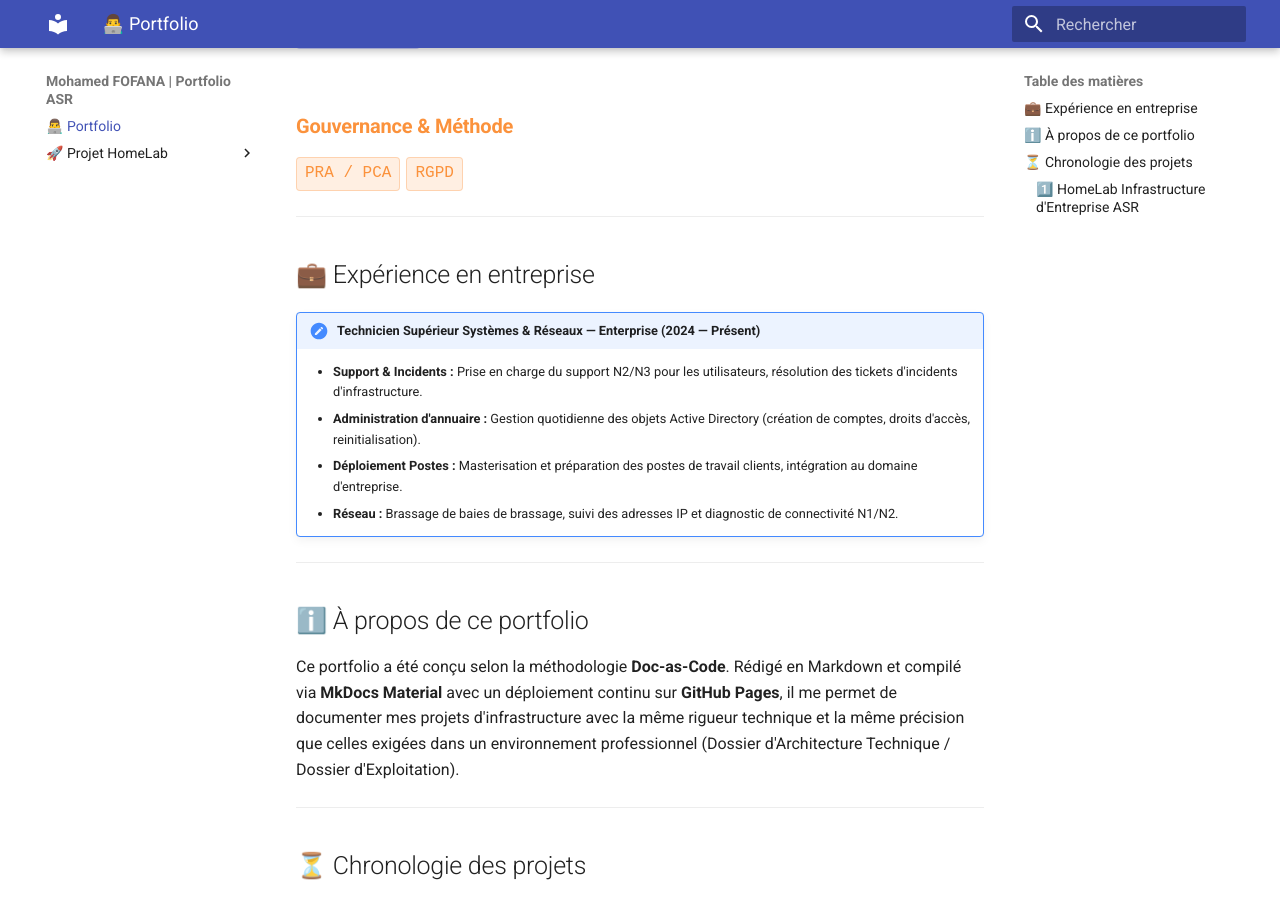
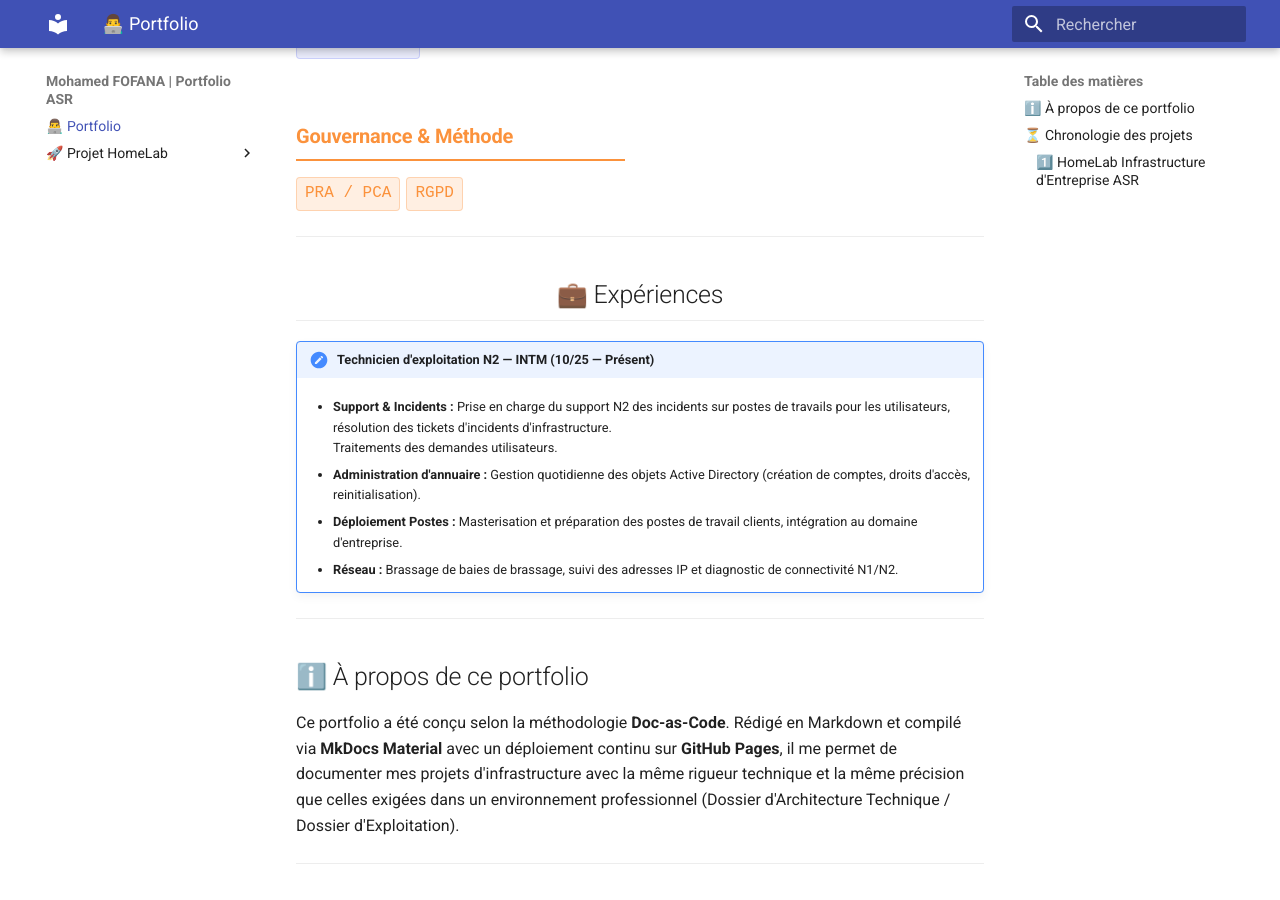
Before and after one commit to mohamedfofana/HomeLab, an MkDocs documentation site: the page built from docs/index.md, in a window 1280 px wide and 900 px high, scrolled down 875 px. Built offline with MkDocs 1.6.1 and Material for MkDocs 9.7.7, drawn with Linux system fonts in a browser that asks for light colours.

Commit message:
Update index.md

```diff
--- a/docs/index.md
+++ b/docs/index.md
@@ -33,7 +33,7 @@
 
   <!-- Systèmes & Virtualisation (Bleu Clair) -->
   <div>
-    <h3 style="color: #60a5fa !important; margin-bottom: 0.8rem; font-weight: bold; font-size: 1.0rem;">Systèmes & Virtualisation</h3>
+    <h3 style="color: #60a5fa !important; margin-bottom: 0.8rem; font-weight: bold; font-size: 1.0rem; border-bottom: 2px solid #60a5fa; padding-bottom: 0.4rem;">Systèmes & Virtualisation</h3>
     <div style="display: flex; flex-wrap: wrap; gap: 6px;">
       <span style="background: rgba(96, 165, 250, 0.15); color: #60a5fa; border: 1px solid rgba(96, 165, 250, 0.3); border-radius: 4px; padding: 3px 8px; font-size: 0.8rem; font-family: monospace;">Windows Server</span>
       <span style="background: rgba(96, 165, 250, 0.15); color: #60a5fa; border: 1px solid rgba(96, 165, 250, 0.3); border-radius: 4px; padding: 3px 8px; font-size: 0.8rem; font-family: monospace;">Linux (Debian)</span>
@@ -45,7 +45,7 @@
 
   <!-- Sécurité (Bleu Indigo) -->
   <div>
-    <h3 style="color: #818cf8 !important; margin-bottom: 0.8rem; font-weight: bold; font-size: 1.0rem;">Sécurité</h3>
+    <h3 style="color: #818cf8 !important; margin-bottom: 0.8rem; font-weight: bold; font-size: 1.0rem; border-bottom: 2px solid #818cf8; padding-bottom: 0.4rem;">Sécurité</h3>
     <div style="display: flex; flex-wrap: wrap; gap: 6px;">
       <span style="background: rgba(129, 140, 248, 0.15); color: #818cf8; border: 1px solid rgba(129, 140, 248, 0.3); border-radius: 4px; padding: 3px 8px; font-size: 0.8rem; font-family: monospace;">pfSense / OPNsense</span>
       <span style="background: rgba(129, 140, 248, 0.15); color: #818cf8; border: 1px solid rgba(129, 140, 248, 0.3); border-radius: 4px; padding: 3px 8px; font-size: 0.8rem; font-family: monospace;">DMZ</span>
@@ -55,7 +55,7 @@
 
   <!-- Supervision (Violet) -->
   <div>
-    <h3 style="color: #c084fc !important; margin-bottom: 0.8rem; font-weight: bold; font-size: 1.0rem;">Supervision</h3>
+    <h3 style="color: #c084fc !important; margin-bottom: 0.8rem; font-weight: bold; font-size: 1.0rem; border-bottom: 2px solid #c084fc; padding-bottom: 0.4rem;">Supervision</h3>
     <div style="display: flex; flex-wrap: wrap; gap: 6px;">
       <span style="background: rgba(192, 132, 252, 0.15); color: #c084fc; border: 1px solid rgba(192, 132, 252, 0.3); border-radius: 4px; padding: 3px 8px; font-size: 0.8rem; font-family: monospace;">Zabbix</span>
     </div>
@@ -63,7 +63,7 @@
 
   <!-- Gouvernance & Méthode (Orange) -->
   <div>
-    <h3 style="color: #fb923c !important; margin-bottom: 0.8rem; font-weight: bold; font-size: 1.0rem;">Gouvernance & Méthode</h3>
+    <h3 style="color: #fb923c !important; margin-bottom: 0.8rem; font-weight: bold; font-size: 1.0rem; border-bottom: 2px solid #fb923c; padding-bottom: 0.4rem;">Gouvernance & Méthode</h3>
     <div style="display: flex; flex-wrap: wrap; gap: 6px;">
       <span style="background: rgba(251, 146, 60, 0.15); color: #fb923c; border: 1px solid rgba(251, 146, 60, 0.3); border-radius: 4px; padding: 3px 8px; font-size: 0.8rem; font-family: monospace;">PRA / PCA</span>
       <span style="background: rgba(251, 146, 60, 0.15); color: #fb923c; border: 1px solid rgba(251, 146, 60, 0.3); border-radius: 4px; padding: 3px 8px; font-size: 0.8rem; font-family: monospace;">RGPD</span>
@@ -75,10 +75,14 @@
 
 ---
 
-## 💼 Expérience en entreprise
+<div align="center">
+<h2 style="border-bottom: 0.05rem solid var(--md-default-fg-color--lightest); padding-bottom: 0.4rem;">💼 Expériences</h2>
+</div>
 
-!!! note "Technicien Supérieur Systèmes & Réseaux — Enterprise (2024 — Présent)"
-    * **Support & Incidents :** Prise en charge du support N2/N3 pour les utilisateurs, résolution des tickets d'incidents d'infrastructure.
+!!! note "Technicien d'exploitation N2 — INTM (10/25 — Présent)"
+    * **Support & Incidents :** Prise en charge du support N2 des incidents sur postes de travails pour les utilisateurs, résolution des tickets d'incidents d'infrastructure. <br>
+    Traitements des demandes utilisateurs. <br>
+
     * **Administration d'annuaire :** Gestion quotidienne des objets Active Directory (création de comptes, droits d'accès, reinitialisation).
     * **Déploiement Postes :** Masterisation et préparation des postes de travail clients, intégration au domaine d'entreprise.
     * **Réseau :** Brassage de baies de brassage, suivi des adresses IP et diagnostic de connectivité N1/N2.
```
